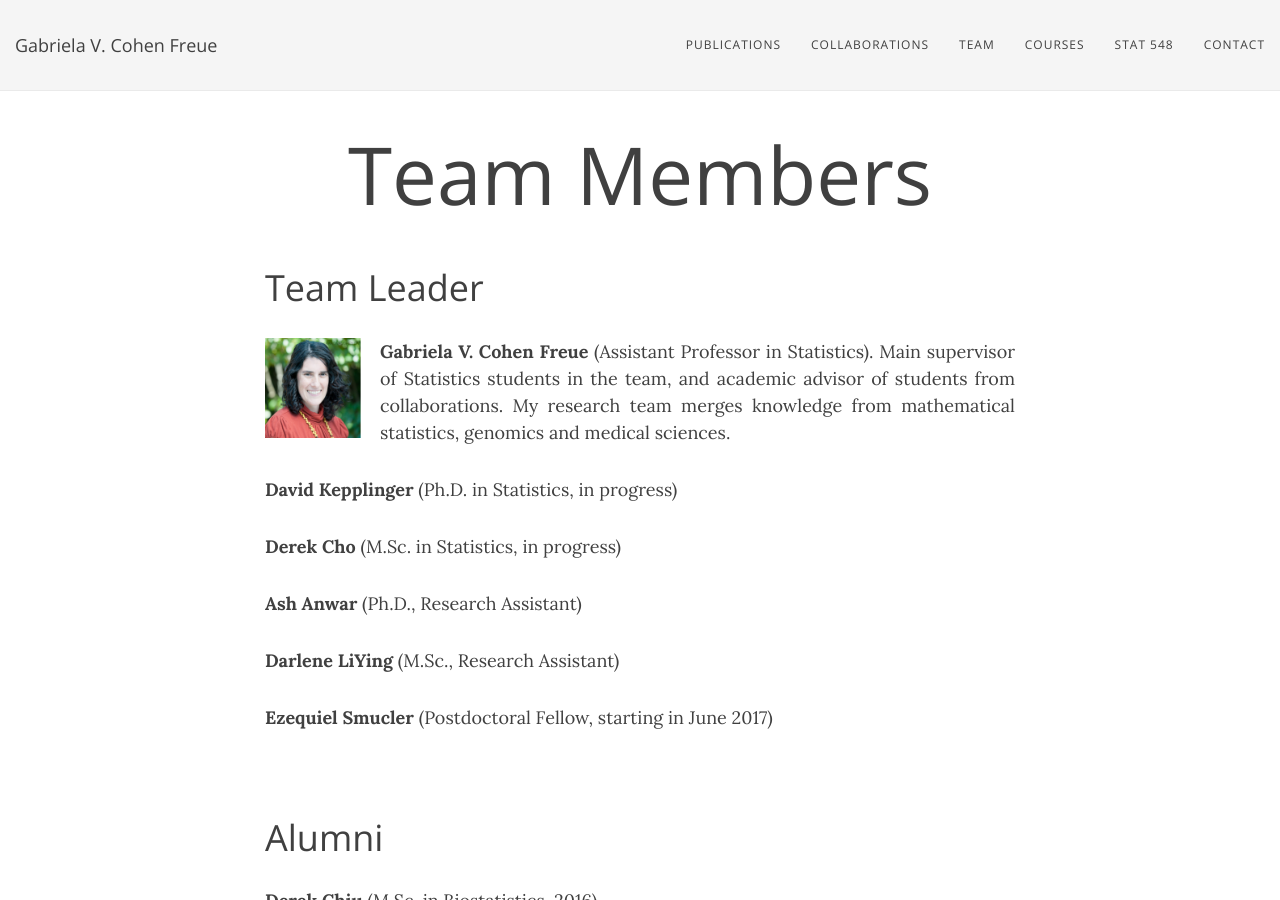
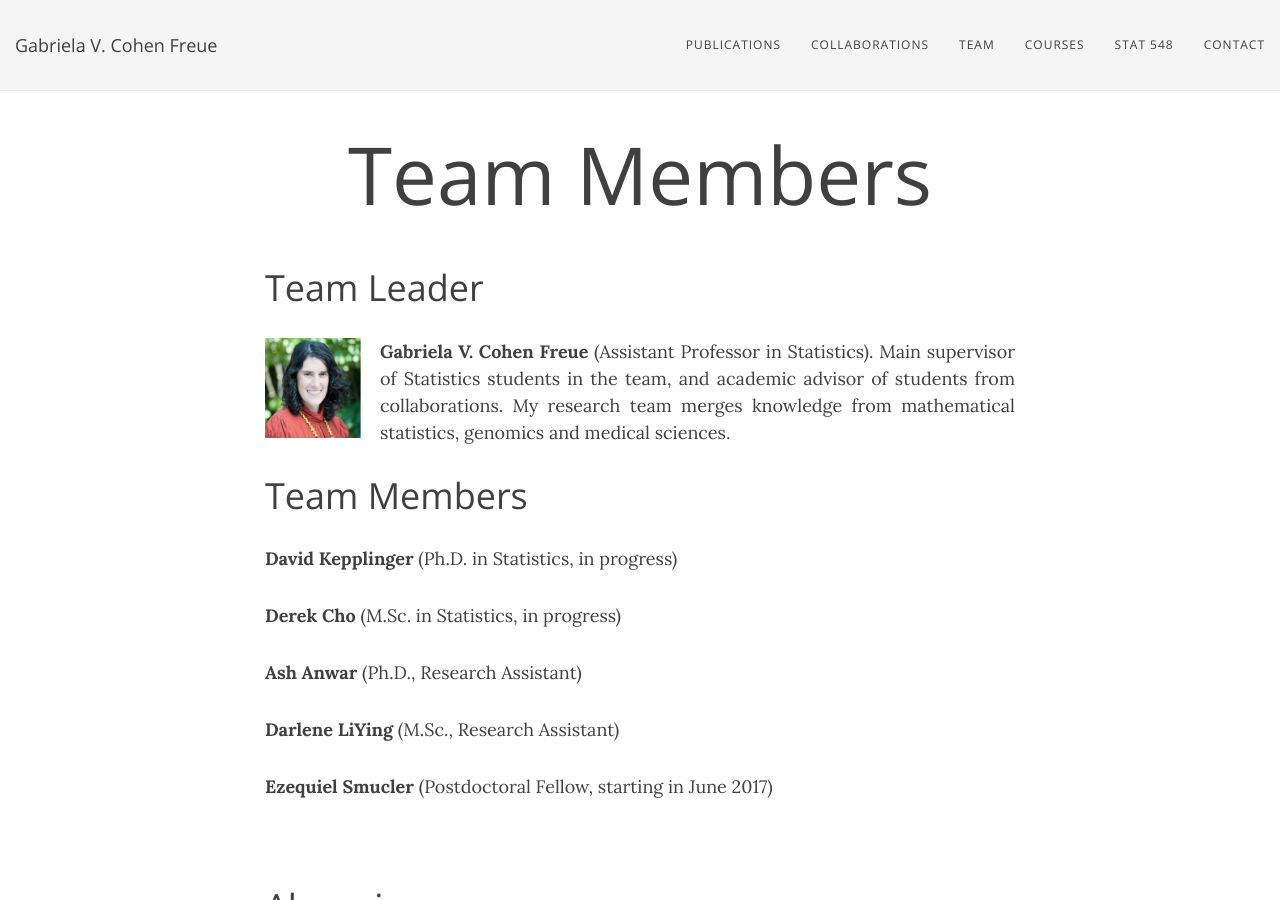
Before and after one commit to gcohenfr/gcohenfr.github.io, a Jekyll site: the page built from team.md, in a window 1280 px wide and 900 px high. Built offline with Jekyll 4.4.1, drawn with Linux system fonts in a browser that asks for light colours; nearby versions of some CDN libraries.

Commit message:
Update team.md

```diff
--- a/team.md
+++ b/team.md
@@ -7,6 +7,7 @@ title: Team Members
 
 <img style="float: left;" src="/img/me.png" height="100" width="115"> **Gabriela V. Cohen Freue** (Assistant Professor in Statistics). Main supervisor of Statistics students in the team, and academic advisor of students from collaborations. My research team merges knowledge from mathematical statistics, genomics and medical sciences.
 
+# Team Members
 
 **David Kepplinger** (Ph.D. in Statistics, in progress)
 
```
